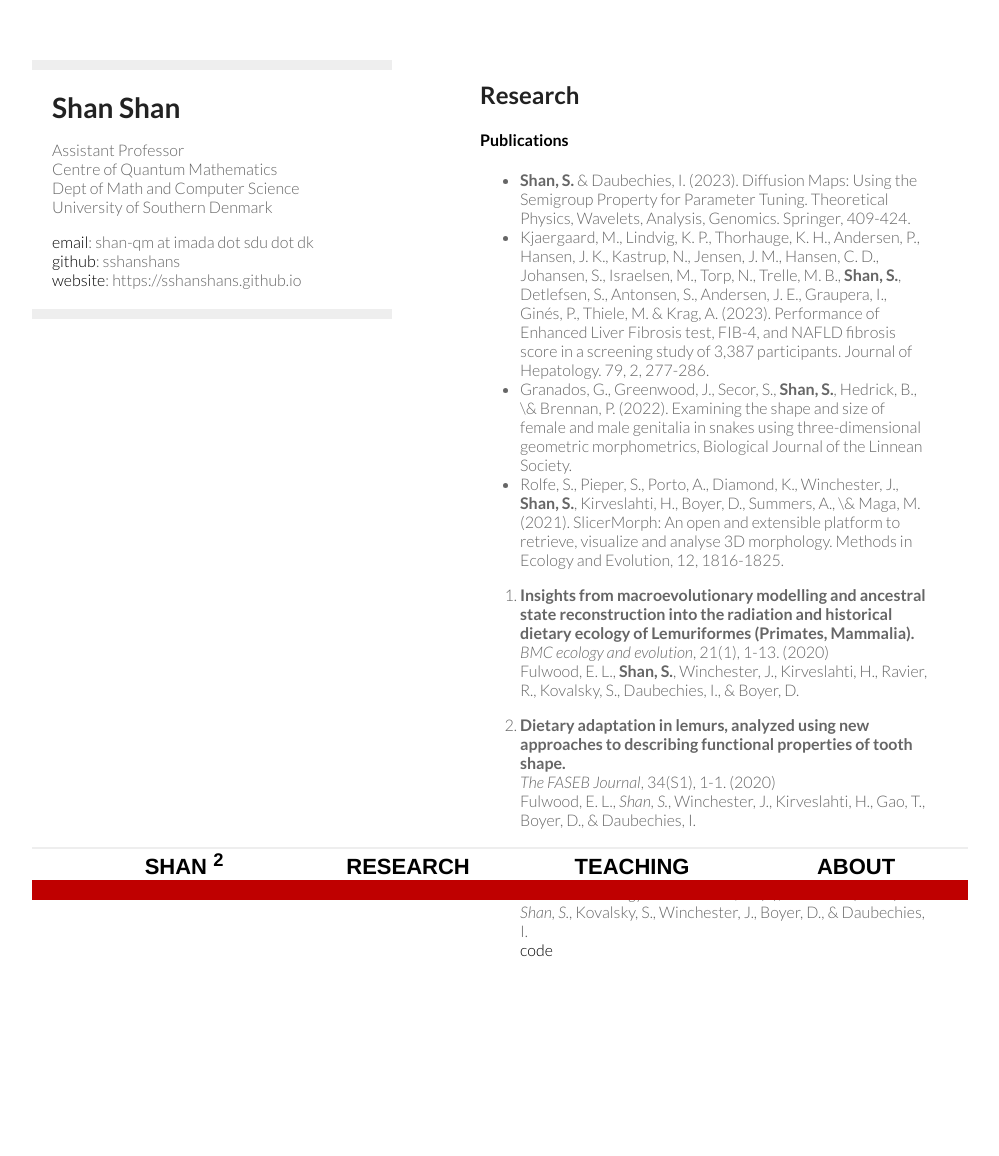
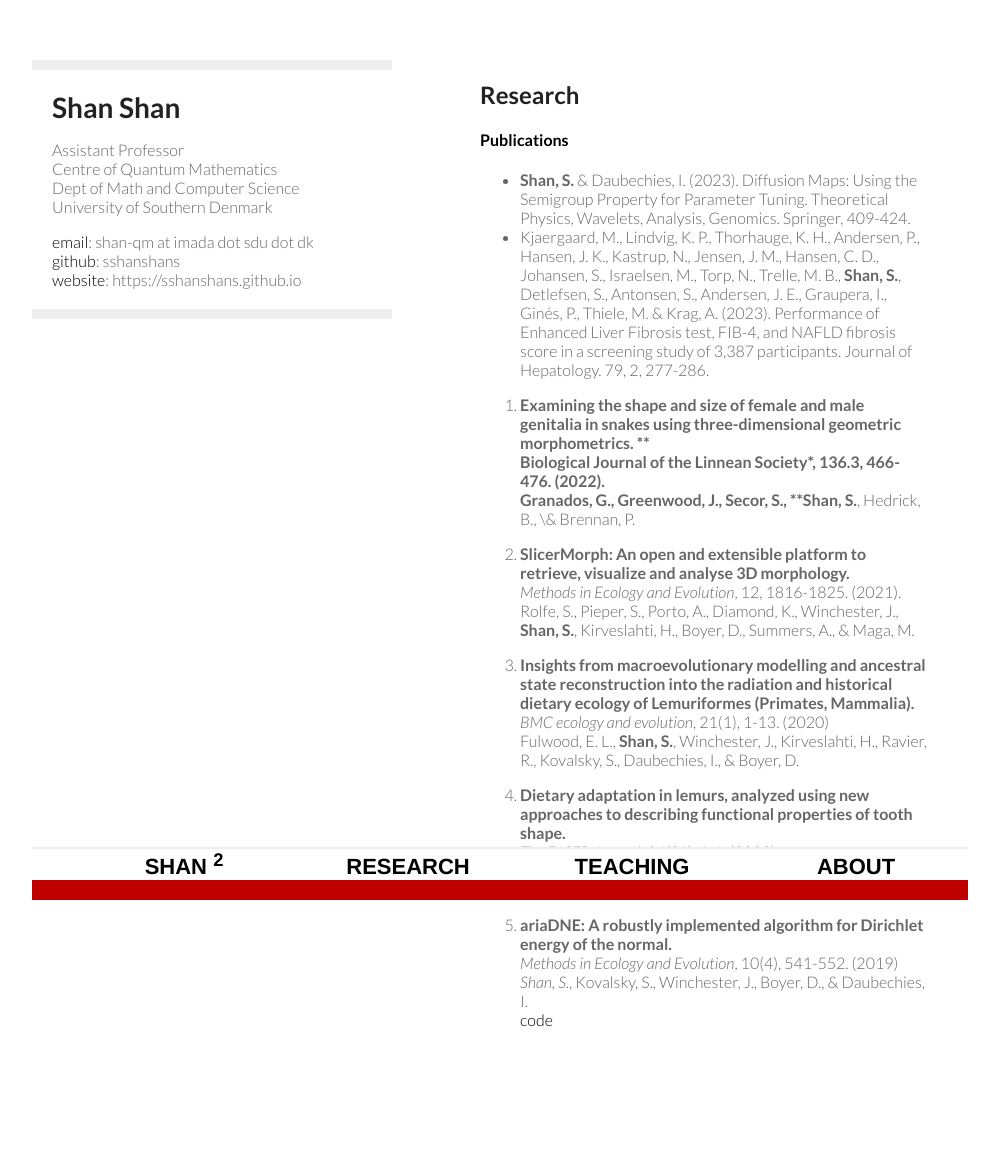
Before and after one commit to sshanshans/sshanshans.github.io, a Jekyll site: the page built from research/research.md, in a window 1280 px wide. Shown: the whole page, without its empty margins (160-1159 px from the left). Built offline with Jekyll 4.4.1, drawn with Linux system fonts in a browser that asks for light colours; before the commit the page ends 1086 px from its top, so only the background shows below that.

Commit message:
Update research.md

```diff
--- a/research/research.md
+++ b/research/research.md
@@ -9,8 +9,14 @@ description: Research
 
 * **Shan, S.** & Daubechies, I. (2023). Diffusion Maps: Using the Semigroup Property for Parameter Tuning. Theoretical Physics, Wavelets, Analysis, Genomics. Springer, 409-424.
 * Kjaergaard, M., Lindvig, K. P., Thorhauge, K. H., Andersen, P., Hansen, J. K., Kastrup, N., Jensen, J. M., Hansen, C. D., Johansen, S., Israelsen, M., Torp, N., Trelle, M. B., **Shan, S.**, Detlefsen, S., Antonsen, S., Andersen, J. E., Graupera, I., Ginés, P., Thiele, M. & Krag, A. (2023). Performance of Enhanced Liver Fibrosis test, FIB-4, and NAFLD fibrosis score in a screening study of 3,387 participants. Journal of Hepatology. 79, 2, 277-286.
-* Granados, G., Greenwood, J., Secor, S., **Shan, S.**, Hedrick, B., \& Brennan, P. (2022). Examining the shape and size of female and male genitalia in snakes using three-dimensional geometric morphometrics, Biological Journal of the Linnean Society.
-* Rolfe, S., Pieper, S., Porto, A., Diamond, K., Winchester, J., **Shan, S.**, Kirveslahti, H., Boyer, D., Summers, A., \& Maga, M. (2021). SlicerMorph: An open and extensible platform to retrieve, visualize and analyse 3D morphology. Methods in Ecology and Evolution, 12, 1816-1825.
+
+5. **Examining the shape and size of female and male genitalia in snakes using three-dimensional geometric morphometrics. ** <br />
+Biological Journal of the Linnean Society*, 136.3, 466-476. (2022). <br />
+Granados, G., Greenwood, J., Secor, S., **Shan, S.**, Hedrick, B., \& Brennan, P. <br />
+
+4. **SlicerMorph: An open and extensible platform to retrieve, visualize and analyse 3D morphology.** <br />
+*Methods in Ecology and Evolution*, 12, 1816-1825. (2021). <br />
+Rolfe, S., Pieper, S., Porto, A., Diamond, K., Winchester, J., **Shan, S.**, Kirveslahti, H., Boyer, D., Summers, A., & Maga, M. <br />
 
 3. **Insights from macroevolutionary modelling and ancestral state reconstruction into the radiation and historical dietary ecology of Lemuriformes (Primates, Mammalia).** <br />
 *BMC ecology and evolution*, 21(1), 1-13. (2020) <br />
```
